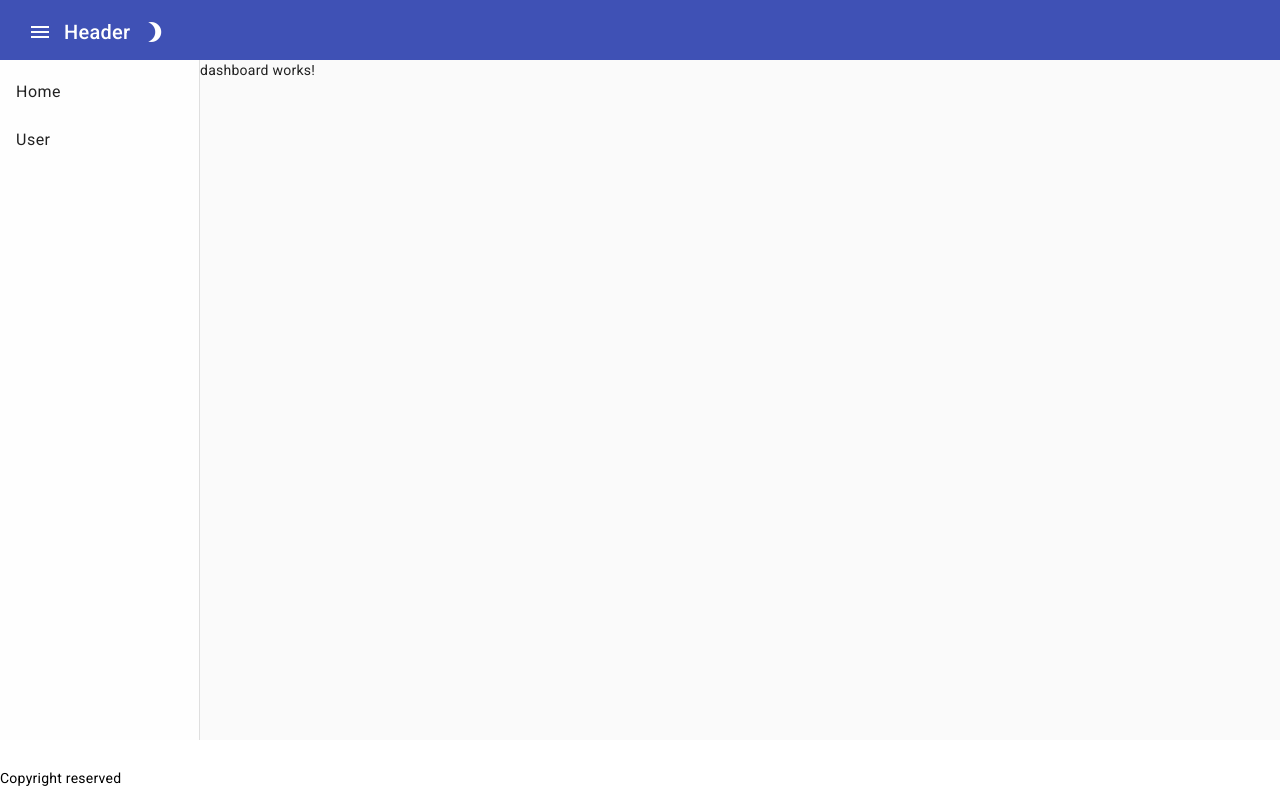
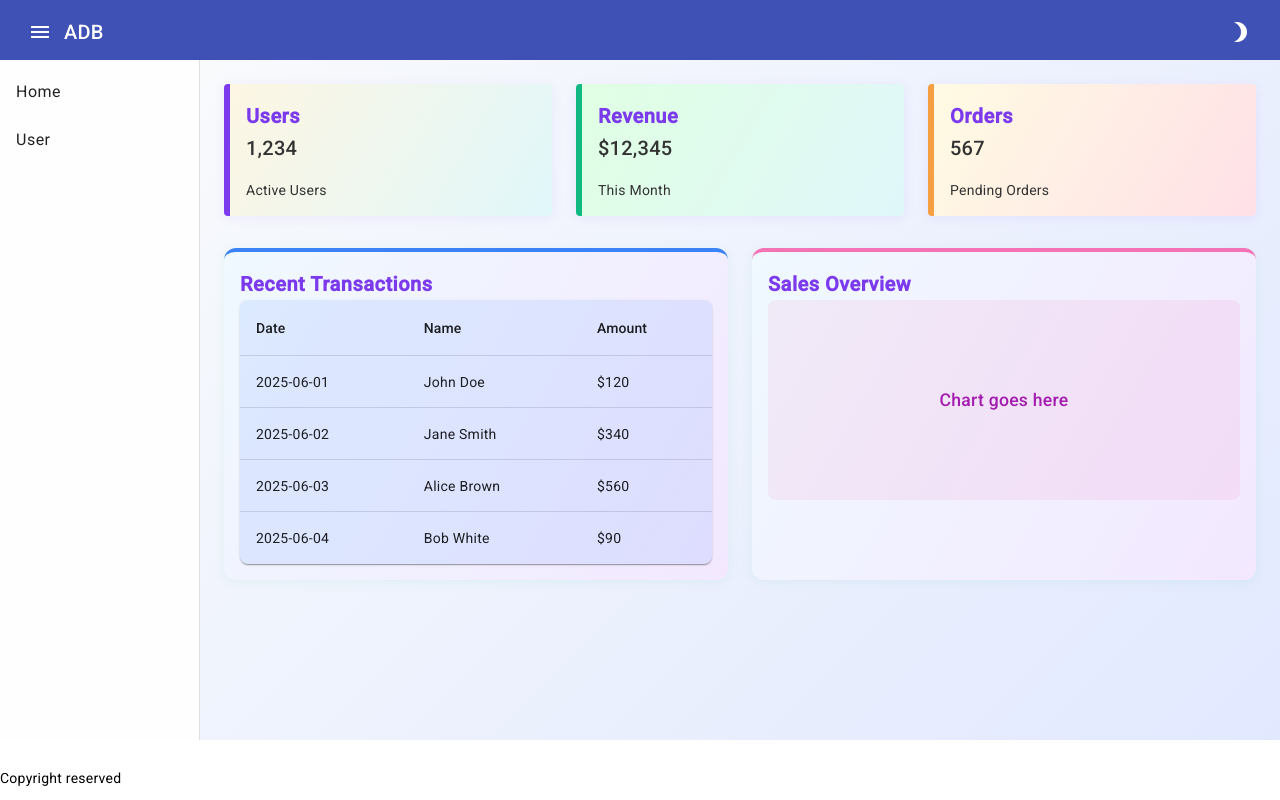
Before and after one commit to nikhilrajnair/angular-dashboard-boilerplate, an Angular app: page /dashboard in a window 1280 px wide. Built offline with nearby package versions, Linux system fonts and the light colour scheme.

Commit message:
feat: enhance dashboard and user components with new layouts and data tables

```diff
--- a/src/app/layout/header/header.component.html
+++ b/src/app/layout/header/header.component.html
@@ -2,7 +2,7 @@
   <button mat-icon-button (click)="onToggleSidebar()">
     <mat-icon>menu</mat-icon>
   </button>
-  <span>Header</span>
+  <span>ADB</span>
   <span class="spacer"></span>
   <button mat-icon-button (click)="toggleTheme()">
     <mat-icon>{{ isLightTheme ? 'brightness_3' : 'brightness_7' }}</mat-icon>
--- a/src/app/layout/header/header.component.scss
+++ b/src/app/layout/header/header.component.scss
@@ -0,0 +1,3 @@
+.spacer {
+  flex: 1 1 auto;
+}
--- a/src/app/modules/dashboard/dashboard.component.html
+++ b/src/app/modules/dashboard/dashboard.component.html
@@ -1 +1,59 @@
-<p>dashboard works!</p>
+<div class="dashboard-container">
+  <div class="dashboard-cards">
+    <mat-card class="dashboard-card">
+      <mat-card-title>Users</mat-card-title>
+      <mat-card-content>
+        <h2>1,234</h2>
+        <p>Active Users</p>
+      </mat-card-content>
+    </mat-card>
+    <mat-card class="dashboard-card">
+      <mat-card-title>Revenue</mat-card-title>
+      <mat-card-content>
+        <h2>$12,345</h2>
+        <p>This Month</p>
+      </mat-card-content>
+    </mat-card>
+    <mat-card class="dashboard-card">
+      <mat-card-title>Orders</mat-card-title>
+      <mat-card-content>
+        <h2>567</h2>
+        <p>Pending Orders</p>
+      </mat-card-content>
+    </mat-card>
+  </div>
+
+  <div class="dashboard-content">
+    <mat-card class="dashboard-table-card">
+      <mat-card-title>Recent Transactions</mat-card-title>
+      <mat-card-content>
+        <table mat-table [dataSource]="fakeData" class="mat-elevation-z1">
+          <ng-container matColumnDef="date">
+            <th mat-header-cell *matHeaderCellDef>Date</th>
+            <td mat-cell *matCellDef="let element">{{ element.date }}</td>
+          </ng-container>
+          <ng-container matColumnDef="name">
+            <th mat-header-cell *matHeaderCellDef>Name</th>
+            <td mat-cell *matCellDef="let element">{{ element.name }}</td>
+          </ng-container>
+          <ng-container matColumnDef="amount">
+            <th mat-header-cell *matHeaderCellDef>Amount</th>
+            <td mat-cell *matCellDef="let element">{{ element.amount }}</td>
+          </ng-container>
+          <tr mat-header-row *matHeaderRowDef="displayedColumns"></tr>
+          <tr mat-row *matRowDef="let row; columns: displayedColumns"></tr>
+        </table>
+      </mat-card-content>
+    </mat-card>
+
+    <mat-card class="dashboard-chart-card">
+      <mat-card-title>Sales Overview</mat-card-title>
+      <mat-card-content>
+        <!-- Chart placeholder, replace with ngx-charts, Chart.js, etc. -->
+        <div class="chart-placeholder">
+          <span>Chart goes here</span>
+        </div>
+      </mat-card-content>
+    </mat-card>
+  </div>
+</div>
--- a/src/app/modules/dashboard/dashboard.component.scss
+++ b/src/app/modules/dashboard/dashboard.component.scss
@@ -0,0 +1,84 @@
+.dashboard-container {
+  padding: 24px;
+  display: flex;
+  flex-direction: column;
+  gap: 32px;
+  background: linear-gradient(135deg, #f8fafc 0%, #e0e7ff 100%);
+  min-height: 100vh;
+}
+
+.dashboard-cards {
+  display: flex;
+  gap: 24px;
+  flex-wrap: wrap;
+}
+
+.dashboard-card {
+  flex: 1 1 200px;
+  min-width: 200px;
+  background: linear-gradient(120deg, #fdf6e3 0%, #e0f7fa 100%);
+  border-left: 6px solid #7c3aed;
+  box-shadow: 0 2px 12px 0 rgba(124, 58, 237, 0.08);
+  color: #333;
+  transition: box-shadow 0.2s;
+}
+.dashboard-card:nth-child(2) {
+  border-left-color: #10b981;
+  background: linear-gradient(120deg, #e0ffe3 0%, #e0f7fa 100%);
+}
+.dashboard-card:nth-child(3) {
+  border-left-color: #f59e42;
+  background: linear-gradient(120deg, #fffbe3 0%, #ffe0e7 100%);
+}
+.dashboard-card:hover {
+  box-shadow: 0 4px 24px 0 rgba(124, 58, 237, 0.16);
+}
+
+.dashboard-content {
+  display: flex;
+  gap: 24px;
+  flex-wrap: wrap;
+}
+
+.dashboard-table-card,
+.dashboard-chart-card {
+  flex: 1 1 400px;
+  min-width: 350px;
+  background: linear-gradient(120deg, #f0f9ff 0%, #f3e8ff 100%);
+  box-shadow: 0 2px 12px 0 rgba(16, 185, 129, 0.08);
+  border-radius: 12px;
+}
+
+.dashboard-table-card {
+  border-top: 4px solid #3b82f6;
+}
+
+.dashboard-chart-card {
+  border-top: 4px solid #f472b6;
+}
+
+.chart-placeholder {
+  height: 200px;
+  display: flex;
+  align-items: center;
+  justify-content: center;
+  background: rgba(236, 72, 153, 0.08);
+  border-radius: 8px;
+  color: #a21caf;
+  font-weight: 500;
+  font-size: 1.1rem;
+}
+
+mat-card-title {
+  font-weight: 700;
+  color: #7c3aed;
+  letter-spacing: 0.5px;
+  padding-left: 16px;
+  padding-top: 16px;
+}
+
+table {
+  background: rgba(59, 130, 246, 0.03);
+  border-radius: 8px;
+  overflow: hidden;
+}
--- a/src/app/modules/dashboard/dashboard.component.ts
+++ b/src/app/modules/dashboard/dashboard.component.ts
@@ -1,8 +1,17 @@
 import { Component } from '@angular/core';
+import { ChartConfiguration, ChartType } from 'chart.js';
 
 @Component({
   selector: 'app-dashboard',
   templateUrl: './dashboard.component.html',
   styleUrls: ['./dashboard.component.scss'],
 })
-export class DashboardComponent {}
+export class DashboardComponent {
+  displayedColumns: string[] = ['date', 'name', 'amount'];
+  fakeData = [
+    { date: '2025-06-01', name: 'John Doe', amount: '$120' },
+    { date: '2025-06-02', name: 'Jane Smith', amount: '$340' },
+    { date: '2025-06-03', name: 'Alice Brown', amount: '$560' },
+    { date: '2025-06-04', name: 'Bob White', amount: '$90' },
+  ];
+}
--- a/src/app/modules/user/user.component.html
+++ b/src/app/modules/user/user.component.html
@@ -1 +1,62 @@
-<p>user works!</p>
+<div class="user-container">
+  <mat-card class="user-list-card">
+    <mat-card-title>Users</mat-card-title>
+    <mat-card-content>
+      <table mat-table [dataSource]="users" class="mat-elevation-z1">
+        <ng-container matColumnDef="avatar">
+          <th mat-header-cell *matHeaderCellDef></th>
+          <td mat-cell *matCellDef="let user">
+            <img [src]="user.avatar" alt="avatar" class="avatar" />
+          </td>
+        </ng-container>
+        <ng-container matColumnDef="name">
+          <th mat-header-cell *matHeaderCellDef>Name</th>
+          <td mat-cell *matCellDef="let user">{{ user.name }}</td>
+        </ng-container>
+        <ng-container matColumnDef="email">
+          <th mat-header-cell *matHeaderCellDef>Email</th>
+          <td mat-cell *matCellDef="let user">{{ user.email }}</td>
+        </ng-container>
+        <ng-container matColumnDef="role">
+          <th mat-header-cell *matHeaderCellDef>Role</th>
+          <td mat-cell *matCellDef="let user">{{ user.role }}</td>
+        </ng-container>
+        <ng-container matColumnDef="status">
+          <th mat-header-cell *matHeaderCellDef>Status</th>
+          <td mat-cell *matCellDef="let user">
+            <span [ngClass]="user.status === 'Active' ? 'status-active' : 'status-inactive'">
+              {{ user.status }}
+            </span>
+          </td>
+        </ng-container>
+        <tr mat-header-row *matHeaderRowDef="displayedColumns"></tr>
+        <tr mat-row *matRowDef="let row; columns: displayedColumns" (click)="selectUser(row)"></tr>
+      </table>
+    </mat-card-content>
+  </mat-card>
+
+  <mat-card class="user-detail-card" *ngIf="selectedUser">
+    <mat-card-title>User Details</mat-card-title>
+    <mat-card-content>
+      <div class="user-detail-header">
+        <img [src]="selectedUser.avatar" alt="avatar" class="avatar-large" />
+        <div>
+          <h3>{{ selectedUser.name }}</h3>
+          <p>{{ selectedUser.email }}</p>
+          <span class="role">{{ selectedUser.role }}</span>
+        </div>
+      </div>
+      <div class="user-detail-info">
+        <p>
+          <strong>Status:</strong>
+          <span [ngClass]="selectedUser.status === 'Active' ? 'status-active' : 'status-inactive'">{{
+            selectedUser.status
+          }}</span>
+        </p>
+        <p><strong>Joined:</strong> {{ selectedUser.joined }}</p>
+        <p><strong>Phone:</strong> {{ selectedUser.phone }}</p>
+        <p><strong>Address:</strong> {{ selectedUser.address }}</p>
+      </div>
+    </mat-card-content>
+  </mat-card>
+</div>
--- a/src/app/modules/user/user.component.scss
+++ b/src/app/modules/user/user.component.scss
@@ -0,0 +1,85 @@
+.user-container {
+  display: flex;
+  gap: 32px;
+  padding: 32px;
+  background: linear-gradient(135deg, #f8fafc 0%, #e0e7ff 100%);
+  min-height: 80vh;
+}
+
+.user-list-card {
+  flex: 2;
+  background: linear-gradient(120deg, #fdf6e3 0%, #e0f7fa 100%);
+  border-left: 6px solid #7c3aed;
+  box-shadow: 0 2px 12px 0 rgba(124, 58, 237, 0.08);
+  border-radius: 12px;
+}
+
+.user-detail-card {
+  flex: 1;
+  background: linear-gradient(120deg, #f0f9ff 0%, #f3e8ff 100%);
+  border-top: 4px solid #10b981;
+  box-shadow: 0 2px 12px 0 rgba(16, 185, 129, 0.08);
+  border-radius: 12px;
+  min-width: 320px;
+  max-width: 350px;
+}
+
+.avatar {
+  width: 36px;
+  height: 36px;
+  border-radius: 50%;
+  object-fit: cover;
+  border: 2px solid #e0e7ff;
+}
+
+.avatar-large {
+  width: 72px;
+  height: 72px;
+  border-radius: 50%;
+  object-fit: cover;
+  border: 3px solid #7c3aed;
+  margin-right: 16px;
+}
+
+.user-detail-header {
+  display: flex;
+  align-items: center;
+  gap: 16px;
+  margin-bottom: 16px;
+}
+
+.user-detail-info p {
+  margin: 4px 0;
+}
+
+.role {
+  background: #e0e7ff;
+  color: #7c3aed;
+  padding: 2px 8px;
+  border-radius: 8px;
+  font-size: 0.9em;
+  margin-left: 8px;
+}
+
+.status-active {
+  color: #10b981;
+  font-weight: 600;
+}
+
+.status-inactive {
+  color: #f59e42;
+  font-weight: 600;
+}
+
+table {
+  background: rgba(59, 130, 246, 0.03);
+  border-radius: 8px;
+  overflow: hidden;
+}
+
+mat-card-title {
+  font-weight: 700;
+  letter-spacing: 0.5px;
+  padding-left: 16px;
+  padding-top: 16px;
+}
--- a/src/app/modules/user/user.component.ts
+++ b/src/app/modules/user/user.component.ts
@@ -4,5 +4,45 @@ import { Component } from '@angular/core';
   selector: 'app-user',
   templateUrl: './user.component.html',
   styleUrls: ['./user.component.scss'],
+  standalone: false,
 })
-export class UserComponent {}
+export class UserComponent {
+  displayedColumns: string[] = ['avatar', 'name', 'email', 'role', 'status'];
+  users = [
+    {
+      avatar: 'https://randomuser.me/api/portraits/men/32.jpg',
+      name: 'John Doe',
+      email: 'john.doe@example.com',
+      role: 'Admin',
+      status: 'Active',
+      joined: '2023-01-15',
+      phone: '+1 555-1234',
+      address: '123 Main St, Springfield',
+    },
+    {
+      avatar: 'https://randomuser.me/api/portraits/women/44.jpg',
+      name: 'Jane Smith',
+      email: 'jane.smith@example.com',
+      role: 'User',
+      status: 'Inactive',
+      joined: '2022-11-03',
+      phone: '+1 555-5678',
+      address: '456 Elm St, Metropolis',
+    },
+    {
+      avatar: 'https://randomuser.me/api/portraits/men/54.jpg',
+      name: 'Bob Brown',
+      email: 'bob.brown@example.com',
+      role: 'Moderator',
+      status: 'Active',
+      joined: '2024-02-20',
+      phone: '+1 555-8765',
+      address: '789 Oak St, Gotham',
+    },
+  ];
+  selectedUser = this.users[0];
+
+  selectUser(user: any) {
+    this.selectedUser = user;
+  }
+}
--- a/src/app/shared/shared.module.ts
+++ b/src/app/shared/shared.module.ts
@@ -12,6 +12,8 @@ import { MatSidenavModule } from '@angular/material/sidenav';
 import { MatListModule } from '@angular/material/list';
 
 import { MatSnackBarModule } from '@angular/material/snack-bar';
+import {MatCardModule} from '@angular/material/card';
+import {MatTableModule} from '@angular/material/table';
 
 @NgModule({
   declarations: [],
@@ -28,6 +30,8 @@ import { MatSnackBarModule } from '@angular/material/snack-bar';
     MatSidenavModule,
     MatListModule,
     MatSnackBarModule,
+    MatCardModule,
+    MatTableModule
   ],
   exports: [
     CommonModule,
@@ -42,6 +46,8 @@ import { MatSnackBarModule } from '@angular/material/snack-bar';
     MatSidenavModule,
     MatListModule,
     MatSnackBarModule,
+    MatCardModule,
+    MatTableModule
   ],
 })
 export class SharedModule {}
```
Also changed, not shown: src/app/modules/user/user.module.ts (+6 -3 lines).
